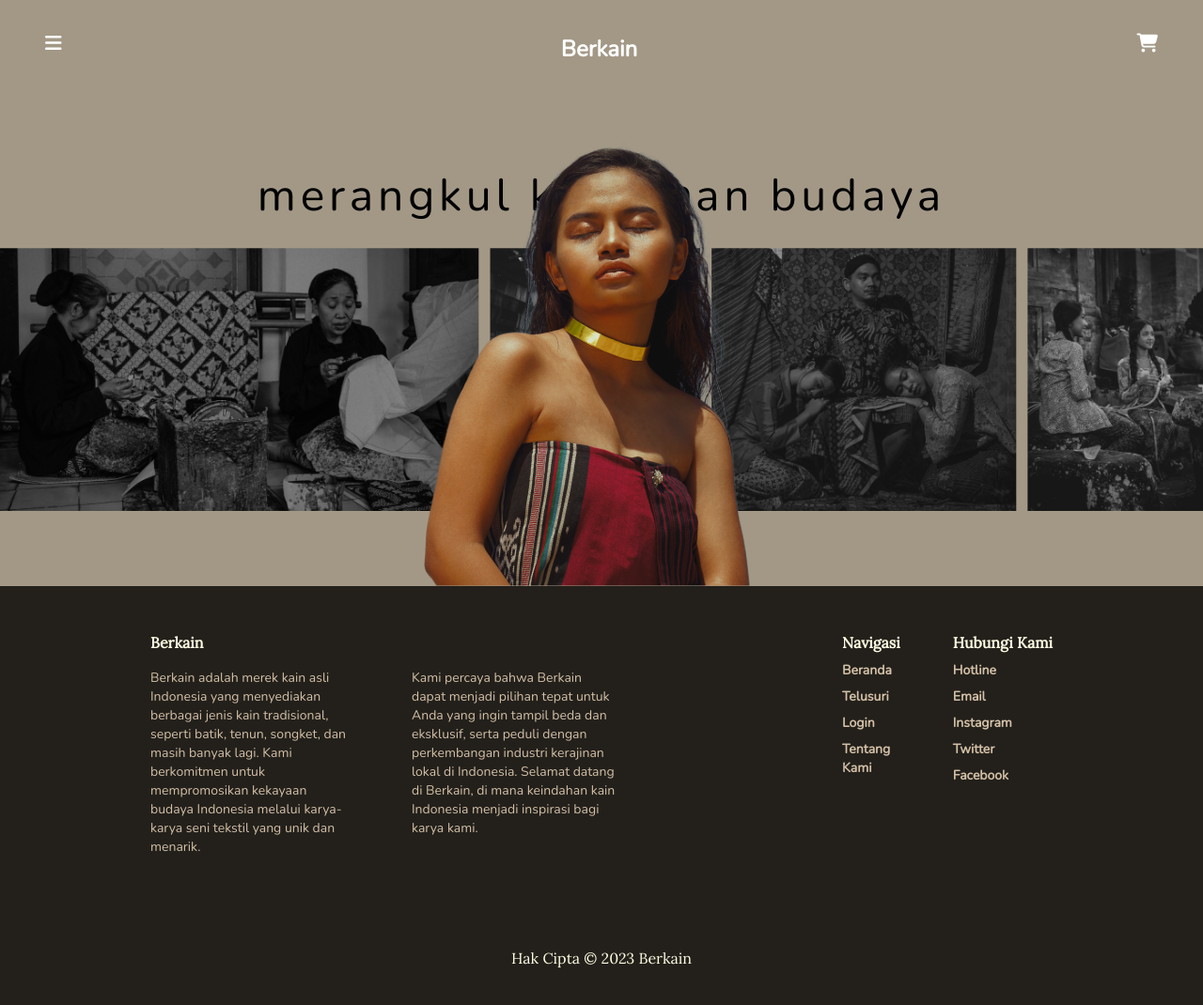
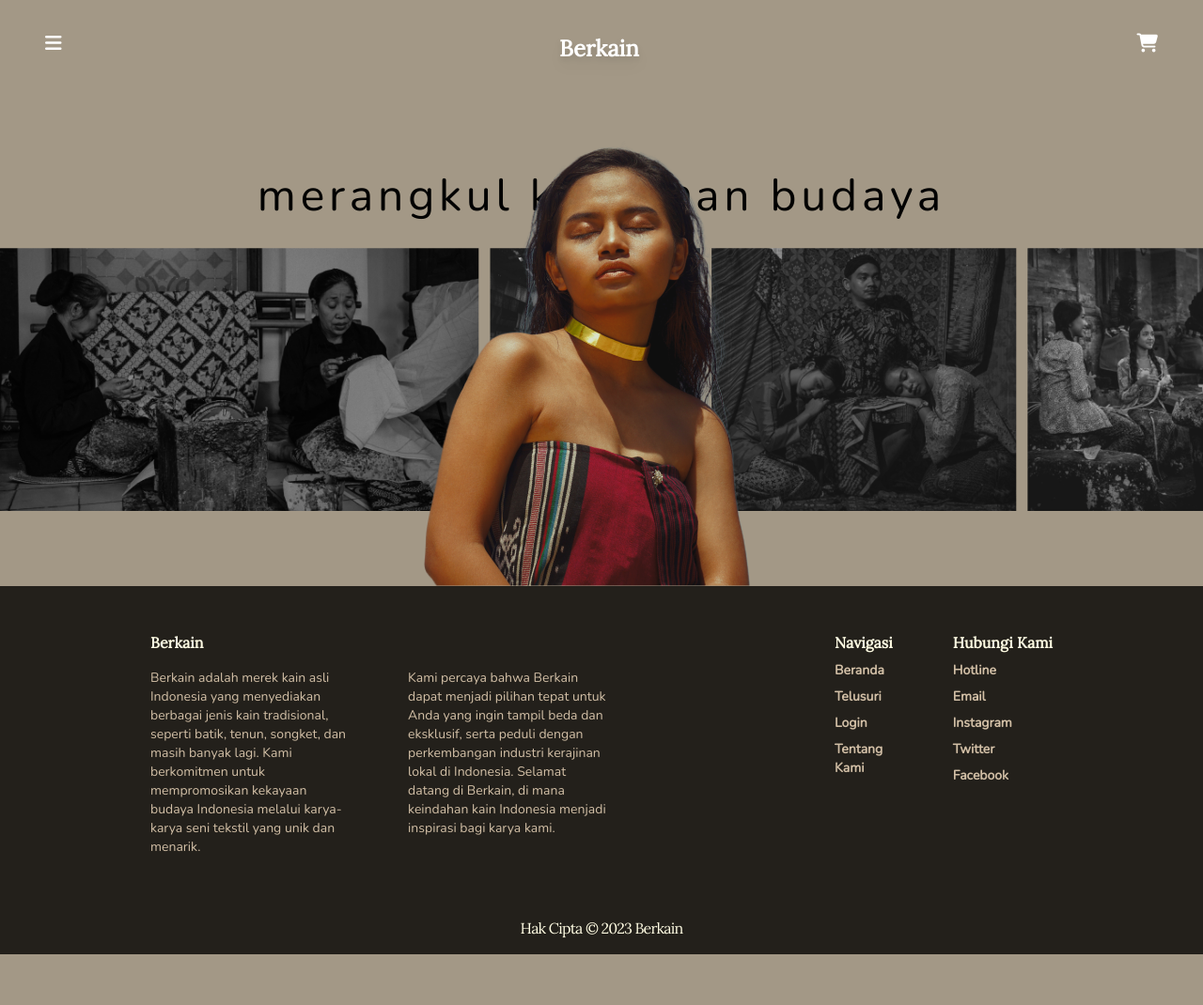
Before and after one commit to jovianjr/berkain, a website: page index.html in a window 1280 px wide. Shown: the whole page at 94% size. After the commit the page ends 1016 px from the top, so only its background shows below. Drawn offline with nearby package versions, Linux system fonts and the light colour scheme.

Commit message:
modify: component and tw.css

```diff
--- a/components/footer.js
+++ b/components/footer.js
@@ -6,14 +6,14 @@ class Footer extends HTMLElement {
     connectedCallback() {
         this.innerHTML = `
     <footer
-          class="flex flex-col gap-24 bg-shades-700 px-24 py-12 text-shades-300 xl:px-40"
+    class="flex flex-col gap-16 bg-shades-700 md:px-24 md:pt-12 pt-8 pb-4 px-7 text-shades-300 xl:px-40"
   >
-          <div class="flex justify-between lg:gap-40 xl:gap-60">
+    <div class="flex justify-between lg:gap-40 xl:gap-60 flex-col md:flex-row">
       <div class="flex flex-col gap-4">
         <span class="font-lora text-base font-bold text-shades-100"
           >Berkain</span
         >
-              <div class="flex gap-16 lg:text-xs xl:text-sm">
+        <div class="flex md:gap-16 gap-4 lg:text-xs xl:text-sm flex-col md:flex-row">
           <p>
             Berkain adalah merek kain asli Indonesia yang menyediakan berbagai
             jenis kain tradisional, seperti batik, tenun, songket, dan masih
@@ -29,7 +29,7 @@ class Footer extends HTMLElement {
           </p>
         </div>
       </div>
-            <div class="flex gap-14">
+      <div class="flex gap-16 md:mt-0 mt-12">
         <div class="flex flex-col gap-2 text-base font-bold">
           <span class="font-lora text-shades-100">Navigasi</span>
           <ul class="flex flex-col gap-2 lg:text-xs xl:text-sm">
@@ -51,7 +51,7 @@ class Footer extends HTMLElement {
         </div>
       </div>
     </div>
-          <div class="text-center font-lora text-base text-shades-100">
+    <div class="text-center font-lora text-base text-shades-100 tracking-tighter">
       Hak Cipta © 2023 Berkain
     </div>
   </footer>
@@ -59,4 +59,4 @@ class Footer extends HTMLElement {
     }
 }
 
-customElements.define('footer-component', Footer);
+customElements.define("footer-component", Footer);
--- a/components/navbar.js
+++ b/components/navbar.js
@@ -7,11 +7,11 @@ class Navbar extends HTMLElement {
         this.innerHTML = `
           <nav class="flex w-full justify-between px-12 py-9">
             <i class="fa-solid fa-bars text-xl text-secondary"></i>
-            <h1 class="text-2xl font-semibold text-secondary">Berkain</h1>
+            <h1 class="text-2xl font-semibold text-secondary font-lora tracker-tighter drop-shadow-lg">Berkain</h1>
             <i class="fa-solid fa-cart-shopping text-xl text-secondary"></i>
           </nav>
       `;
     }
 }
 
-customElements.define('navbar-component', Navbar);
+customElements.define("navbar-component", Navbar);
```
Also changed, not shown: assets/css/tailwind.css. Lines whose indentation alone changed are shown as unchanged.
